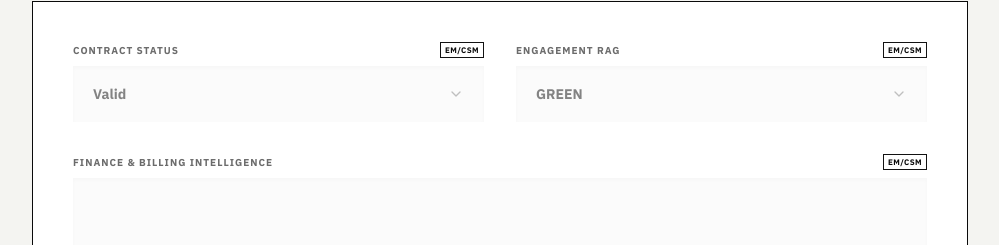
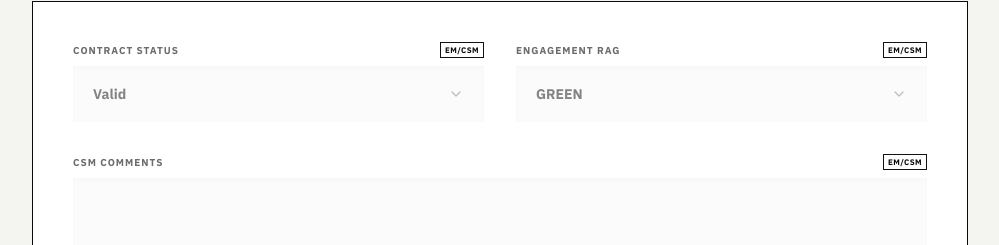
Before and after one commit to alfazpatel-dentsu/Apex_Insights, a Next.js app: page /dashboard/wbr/1 in a window 1280 px wide. Shown: the part 1266-1511 px from the top of the page, without its empty margins (264-1263 px from the left). Built offline with nearby package versions, Linux system fonts and the light colour scheme; no server answers; the database is empty; sample sign-in values are in the browser's storage; what @genkit-ai/google-genai, genkit would draw is missing.

Commit message:
Rename WBR finance label to CSM Comments
The client WBR form field previously titled Finance & Billing Intelligence
is now labeled CSM Comments.

Co-authored-by: alfazpatel-dentsu <alfazpatel-dentsu@users.noreply.github.com>

```diff
--- a/src/app/dashboard/wbr/[clientId]/page.tsx
+++ b/src/app/dashboard/wbr/[clientId]/page.tsx
@@ -872,7 +872,7 @@ export default function WbrEditPage() {
             <div className="grid grid-cols-1 md:grid-cols-2 gap-8 p-10 rounded-none glass ">
                 <FormField control={form.control} name="contractStatus" render={({ field }) => (<FormItem><div className="flex items-center justify-between mb-1"><FormLabel className="text-[10px] font-black uppercase tracking-widest opacity-60">CONTRACT STATUS</FormLabel>{renderFieldInfo('contractStatus')}</div><Select onValueChange={field.onChange} value={field.value} disabled={!canEditField('contractStatus')}><FormControl><SelectTrigger className="rounded-none bg-foreground/[0.03] border-none h-14 shadow-inner px-5 font-bold"><SelectValue /></SelectTrigger></FormControl><SelectContent className="rounded-none glass "><SelectItem value="Valid" className="font-bold">Valid</SelectItem><SelectItem value="Expired" className="text-destructive font-black">Expired</SelectItem><SelectItem value="Negotiation" className="text-warning font-black">Negotiation</SelectItem></SelectContent></Select></FormItem>)} />
                 <FormField control={form.control} name="engagementRag" render={({ field }) => (<FormItem><div className="flex items-center justify-between mb-1"><FormLabel className="text-[10px] font-black uppercase tracking-widest opacity-60">ENGAGEMENT RAG</FormLabel>{renderFieldInfo('engagementRag')}</div><Select onValueChange={field.onChange} value={field.value} disabled={!canEditField('engagementRag')}><FormControl><SelectTrigger className="rounded-none bg-foreground/[0.03] border-none h-14 shadow-inner px-5 font-black"><SelectValue /></SelectTrigger></FormControl><SelectContent className="rounded-none glass "><SelectItem value="Green" className="text-success font-black">GREEN</SelectItem><SelectItem value="Amber" className="text-warning font-black">AMBER</SelectItem><SelectItem value="Red" className="text-destructive font-black">RED</SelectItem></SelectContent></Select></FormItem>)} />
-                <div className="md:col-span-2"><FormField control={form.control} name="financeIssues" render={({ field }) => (<FormItem><div className="flex items-center justify-between mb-1"><FormLabel className="text-[10px] font-black uppercase tracking-widest opacity-60">FINANCE & BILLING INTELLIGENCE</FormLabel>{renderFieldInfo('financeIssues')}</div><FormControl><Textarea className="rounded-none bg-foreground/[0.03] border-none min-h-[120px] shadow-inner p-6 text-sm font-medium leading-relaxed resize-none" {...field} disabled={!canEditField('financeIssues')} /></FormControl></FormItem>)} /></div>
+                <div className="md:col-span-2"><FormField control={form.control} name="financeIssues" render={({ field }) => (<FormItem><div className="flex items-center justify-between mb-1"><FormLabel className="text-[10px] font-black uppercase tracking-widest opacity-60">CSM Comments</FormLabel>{renderFieldInfo('financeIssues')}</div><FormControl><Textarea className="rounded-none bg-foreground/[0.03] border-none min-h-[120px] shadow-inner p-6 text-sm font-medium leading-relaxed resize-none" {...field} disabled={!canEditField('financeIssues')} /></FormControl></FormItem>)} /></div>
                 <FormField control={form.control} name="organicOpportunities" render={({ field }) => (<FormItem><div className="flex items-center justify-between mb-1"><FormLabel className="text-[10px] font-black uppercase tracking-widest opacity-60">ORGANIC GROWTH PULSE</FormLabel>{renderFieldInfo('organicOpportunities')}</div><FormControl><Textarea className="rounded-none bg-foreground/[0.03] border-none h-32 shadow-inner p-5 text-sm font-medium leading-relaxed resize-none" {...field} disabled={!canEditField('organicOpportunities')} /></FormControl></FormItem>)} />
                 <FormField control={form.control} name="crossSellOpportunities" render={({ field }) => (<FormItem><div className="flex items-center justify-between mb-1"><FormLabel className="text-[10px] font-black uppercase tracking-widest opacity-60">CROSS-SELL HORIZON</FormLabel>{renderFieldInfo('crossSellOpportunities')}</div><FormControl><Textarea className="rounded-none bg-foreground/[0.03] border-none h-32 shadow-inner p-5 text-sm font-medium leading-relaxed resize-none" {...field} disabled={!canEditField('crossSellOpportunities')} /></FormControl></FormItem>)} />
             </div>
```
